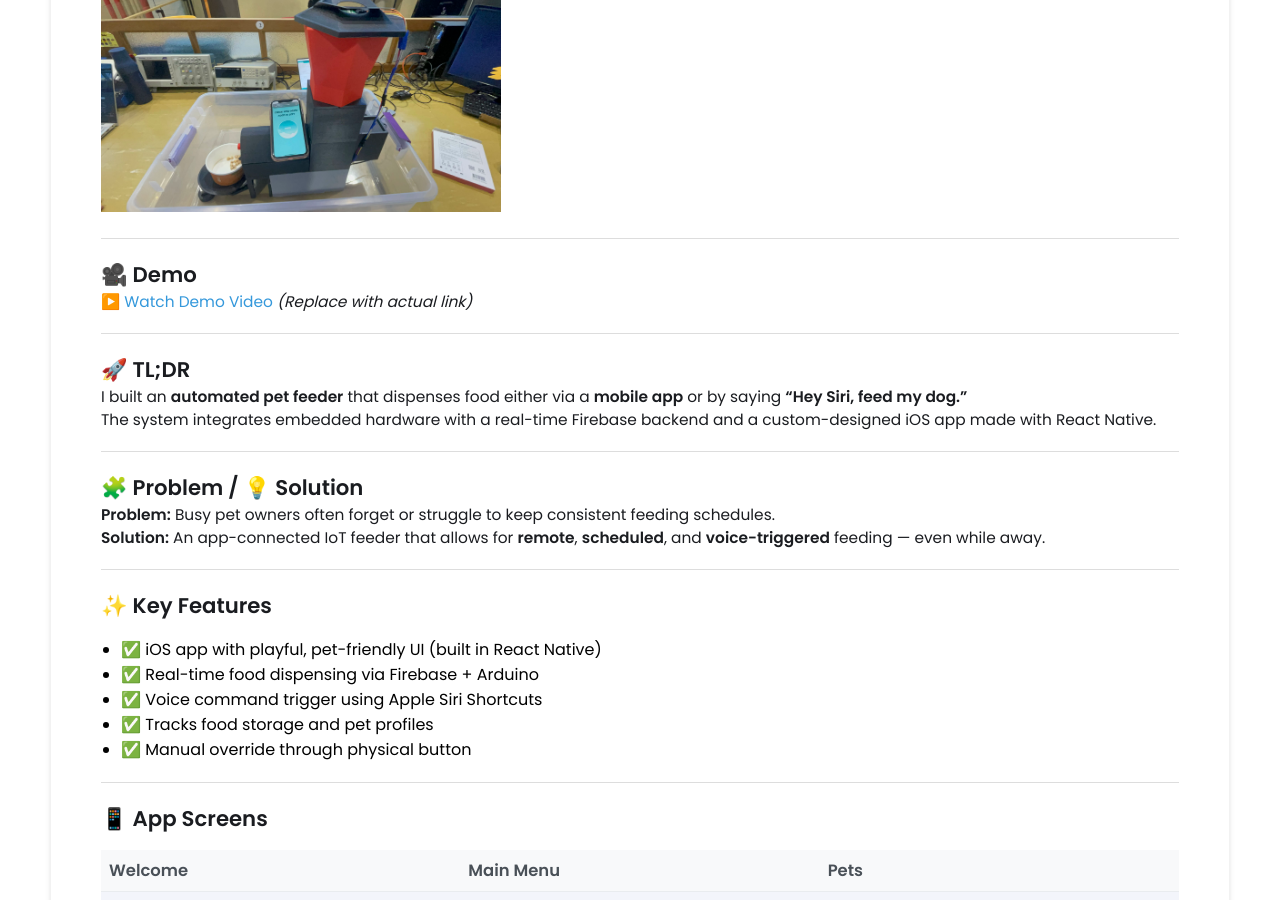
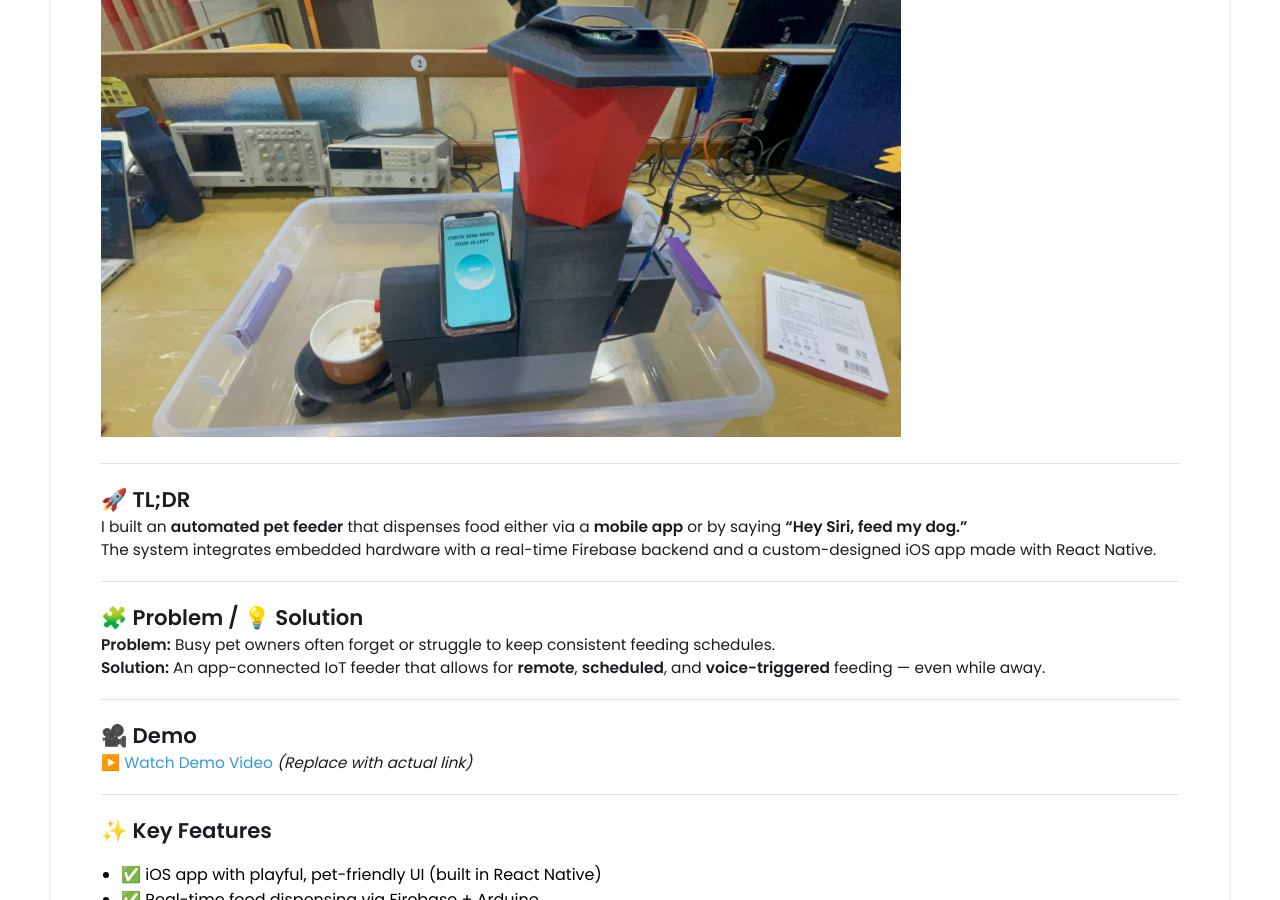
Before and after one commit to 20mup/20mup.github.io, a Jekyll site: the page built from _projects/pet-feeder/index.md, in a window 1280 px wide and 900 px high, scrolled down 858 px. Built offline with Jekyll 4.4.1, drawn with Linux system fonts in a browser that asks for light colours.

Commit message:
Update index.md

```diff
--- a/_projects/pet-feeder/index.md
+++ b/_projects/pet-feeder/index.md
@@ -17,13 +17,7 @@
 
 > A full-stack smart pet feeding system with custom hardware, iOS app control, and Siri voice integration.
 
-<img src="/assets/images/pet-feeder/dog_feeder.jpg" alt="Main App Menu" width="400"/>
-
----
-
-## 🎥 Demo
-
-[▶️ Watch Demo Video](https://your-demo-link.com) *(Replace with actual link)*
+<img src="/assets/images/pet-feeder/dog_feeder.jpg" alt="Main App Menu" width="800"/>
 
 ---
 
```
Also changed, not shown: other parts of _projects/pet-feeder/index.md (+6 -0 lines).
